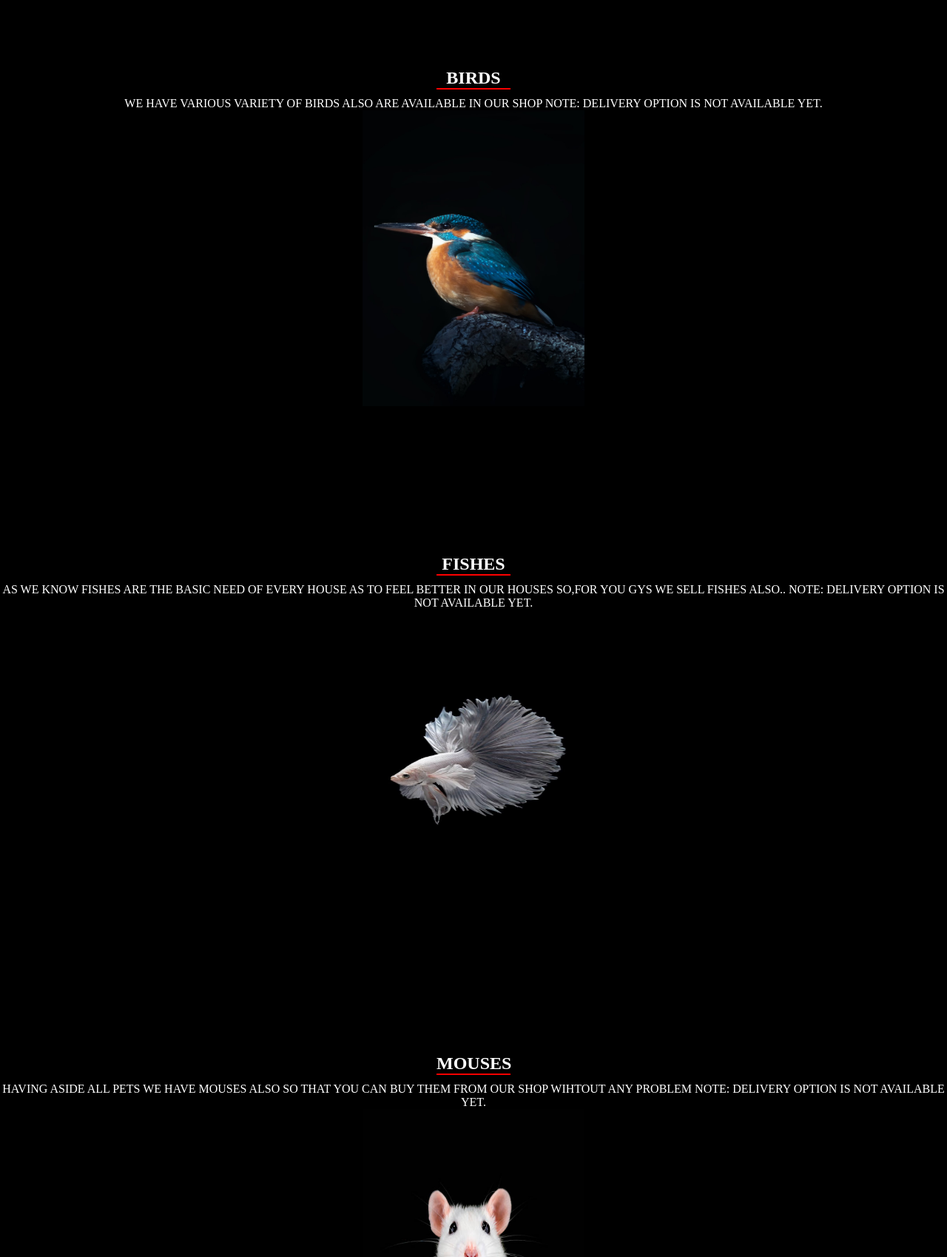
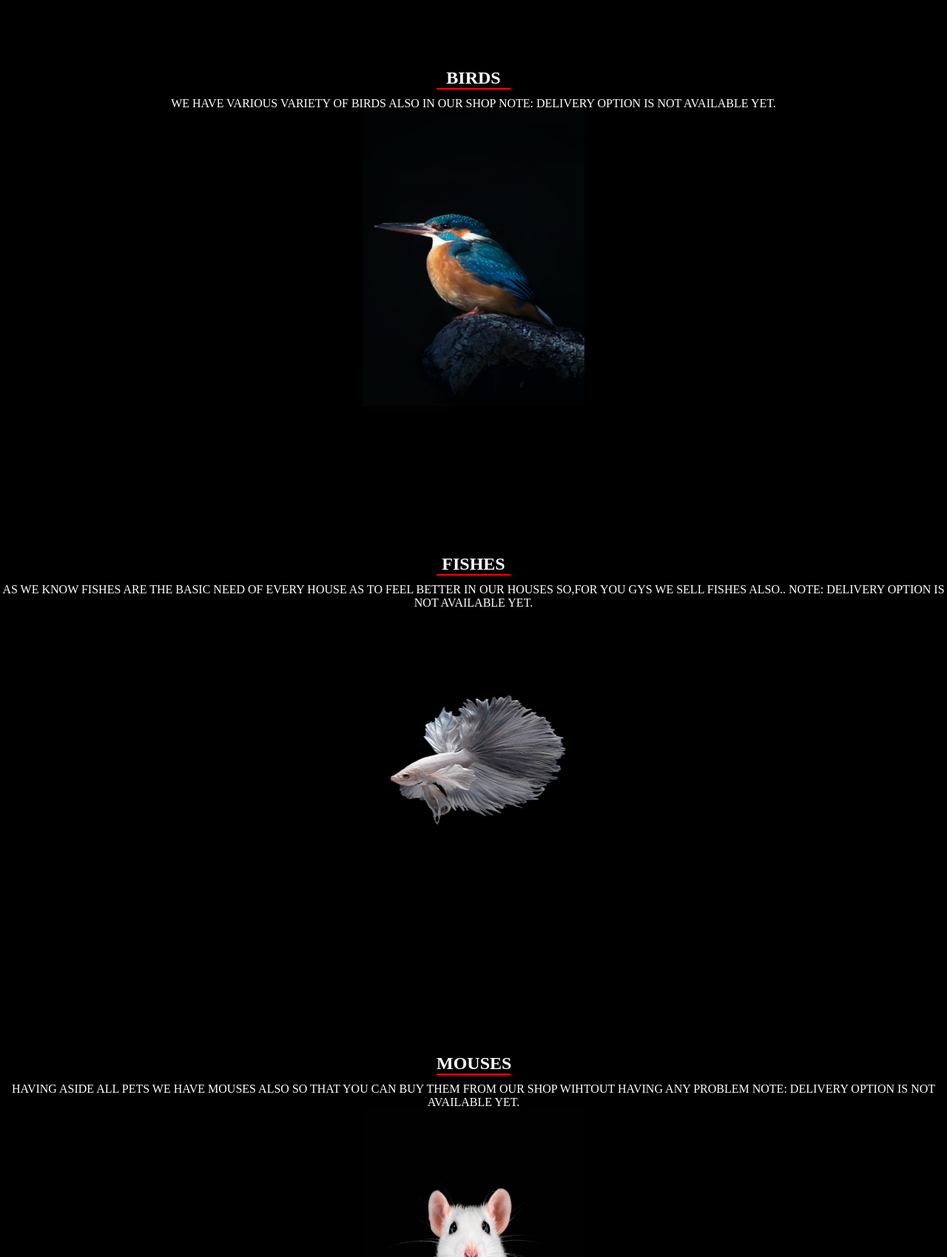
Before and after one commit to Nirbhayrana68/GALAXY-STORE, a plain HTML site: page index.html in a window 1280 px wide. Shown: the part 2020-3719 px from the top of the page at 74% size. Drawn offline with Linux system fonts and the light colour scheme; a web font is replaced by a local one.

Commit message:
Update index.html

```diff
--- a/index.html
+++ b/index.html
@@ -94,7 +94,7 @@
                     <h2 class="dogs">BIRDS</h2>
                 </div>
                 <div class="para-dog">
-                    <p class="dogs-p">WE HAVE VARIOUS VARIETY OF BIRDS ALSO ARE AVAILABLE IN OUR SHOP
+                    <p class="dogs-p">WE HAVE VARIOUS VARIETY OF BIRDS ALSO  IN OUR SHOP
                         NOTE: DELIVERY OPTION IS NOT AVAILABLE YET.
                     </p>
                 </div>
@@ -122,7 +122,7 @@
                 </div>
                 <div class="para-dog">
                     <p class="dogs-p">HAVING ASIDE ALL PETS WE HAVE MOUSES ALSO SO THAT YOU CAN BUY THEM FROM OUR SHOP
-                        WIHTOUT ANY PROBLEM
+                        WIHTOUT HAVING ANY PROBLEM
                         NOTE: DELIVERY OPTION IS NOT AVAILABLE YET.
                     </p>
                 </div>
```
